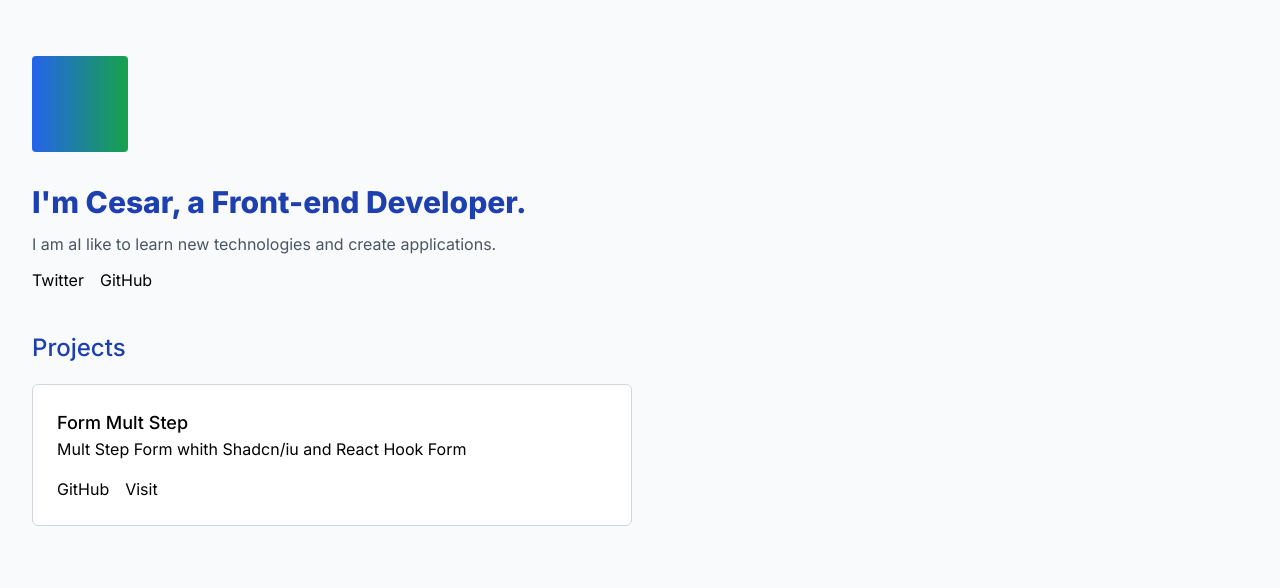
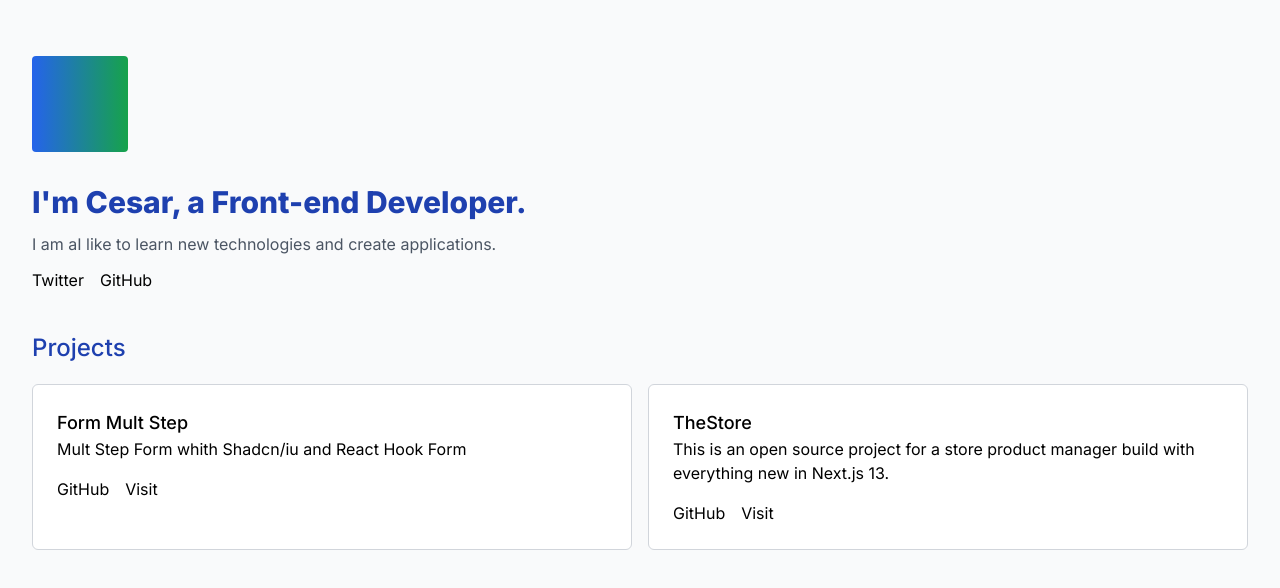
Before and after one commit to cesarscfilho/cesarsilva.site, a Next.js app: page / in a window 1280 px wide. Shown: the top 588 px of the page. Built offline with nearby package versions, Linux system fonts and the light colour scheme.

Commit message:
feat: Add TheStore project

```diff
--- a/src/app/page.tsx
+++ b/src/app/page.tsx
@@ -10,6 +10,14 @@ export default function Home() {
       links: {
         url: "https://auth-mult-step-shadcn.vercel.app/",
         urlGithub: "https://github.com/cesarsdcf/auth-mult-step-shadcn"
+      }
+    },
+    {
+      title: "TheStore",
+      description: "This is an open source project for a store product manager build with everything new in Next.js 13.",
+      links: {
+        url: "https://thestore-tau.vercel.app/",
+        urlGithub: "https://github.com/cesarsdcf/thestore"
       }
     }
   ];
```
